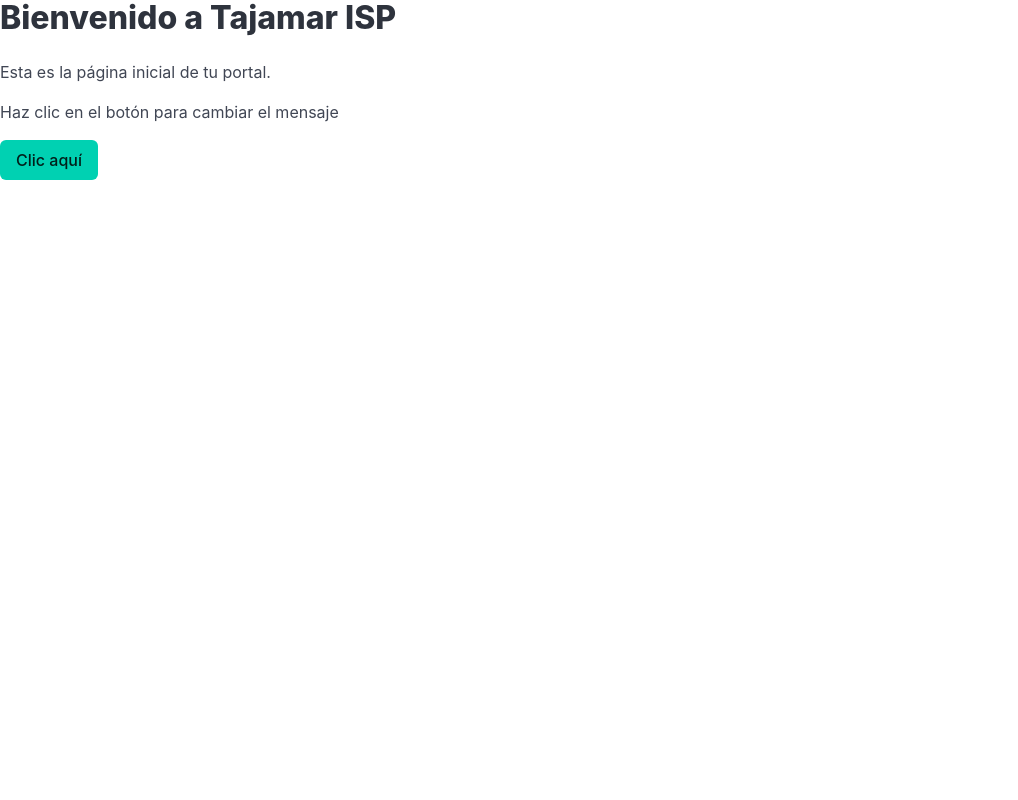
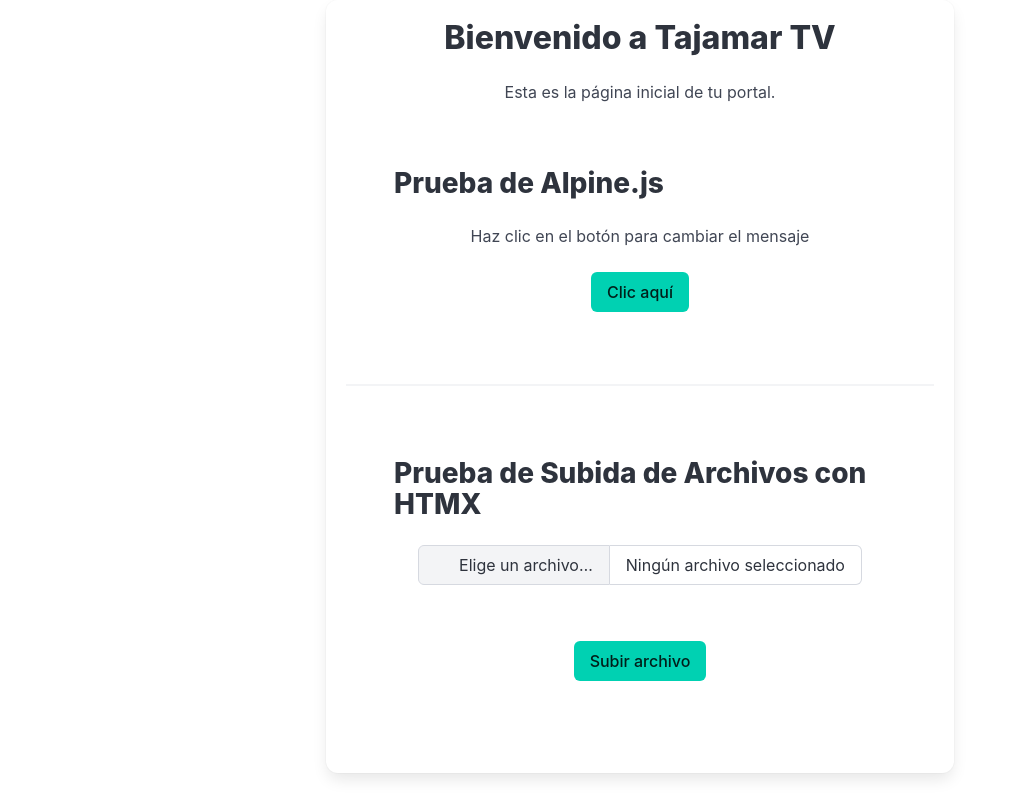
Before and after one commit to kodexArg/portal-tajamar, a Django app: template core/templates/home.html in a window 1280 px wide. Shown: the whole page, without its empty margins (0-1018 px from the left). Run offline with Django 3.2, Linux system fonts and the light colour scheme; the template is opened without the code that fills it, so the values that code supplies are empty.

Commit message:
media folder and upload test in home

```diff
--- a/core/templates/home.html
+++ b/core/templates/home.html
@@ -1,15 +1,72 @@
 {% extends "base.html" %}
 
-{% block title %}Inicio - Tajamar Invoice{% endblock %}
+{% block title %}Inicio - Tajamar TV{% endblock %}
 
 {% block content %}
 <div class="content">
-    <h1 class="title">Bienvenido a Tajamar ISP</h1>
-    <p>Esta es la página inicial de tu portal.</p>
+    <div class="columns is-centered">
+        <div class="column is-half">
+            <div class="box">
+                <h1 class="title has-text-centered">Bienvenido a Tajamar TV</h1>
+                <p class="has-text-centered">Esta es la página inicial de tu portal.</p>
 
-    <div x-data="{ message: 'Haz clic en el botón para cambiar el mensaje' }">
-        <p x-text="message"></p>
-        <button class="button is-primary" @click="message = '¡El mensaje ha cambiado!'">Clic aquí</button>
+                <!-- Prueba de Alpine.js -->
+                <div class="section">
+                    <h2 class="subtitle">Prueba de Alpine.js</h2>
+                    <div x-data="{ message: 'Haz clic en el botón para cambiar el mensaje' }" class="has-text-centered">
+                        <p x-text="message"></p>
+                        <button class="button is-primary mt-2" @click="message = '¡El mensaje ha cambiado!'">Clic aquí</button>
+                    </div>
+                </div>
+
+                <hr>
+
+                <!-- Prueba de HTMX con Bulma -->
+                <div class="section">
+                    <h2 class="subtitle">Prueba de Subida de Archivos con HTMX</h2>
+                    <form id="upload-form" hx-post="/" hx-target="#upload-result" hx-swap="innerHTML" class="has-text-centered">
+                        <div class="file has-name is-centered">
+                            <label class="file-label">
+                                <input class="file-input" type="file" name="file" required>
+                                <span class="file-cta">
+                                    <span class="file-icon">
+                                        <i class="fas fa-upload"></i>
+                                    </span>
+                                    <span class="file-label">
+                                        Elige un archivo…
+                                    </span>
+                                </span>
+                                <span class="file-name" id="file-name">
+                                    Ningún archivo seleccionado
+                                </span>
+                            </label>
+                        </div>
+                        <br>
+                        <button class="button is-primary mt-2" type="submit">Subir archivo</button>
+                    </form>
+                    <div id="upload-result" class="notification is-hidden mt-4">
+                        <!-- Resultado de la subida se mostrará aquí -->
+                    </div>
+                    <div id="uploaded-image" class="mt-5 has-text-centered">
+                        <!-- Imagen subida se mostrará aquí -->
+                    </div>
+                </div>
+
+            </div>
+        </div>
     </div>
 </div>
+
+<script>
+    // Mostrar el nombre del archivo seleccionado
+    document.querySelector('.file-input').addEventListener('change', function() {
+        const fileName = document.getElementById('file-name');
+        if (this.files && this.files.length > 0) {
+            fileName.textContent = this.files[0].name;
+        } else {
+            fileName.textContent = 'Ningún archivo seleccionado';
+        }
+    });
+</script>
+
 {% endblock %}
--- a/project/urls.py
+++ b/project/urls.py
@@ -1,3 +1,5 @@
+from django.conf import settings
+from django.conf.urls.static import static
 from django.contrib import admin
 from django.urls import path
 from core import views
@@ -5,4 +7,4 @@ from core import views
 urlpatterns = [
     path('admin/', admin.site.urls),
     path('', views.home, name='home'),
-]
+] + static(settings.MEDIA_URL, document_root=settings.MEDIA_ROOT)
```
Also changed, not shown: core/static/css/base.css (+40 -0 lines), core/views.py (+16 -1 lines), README.md.
